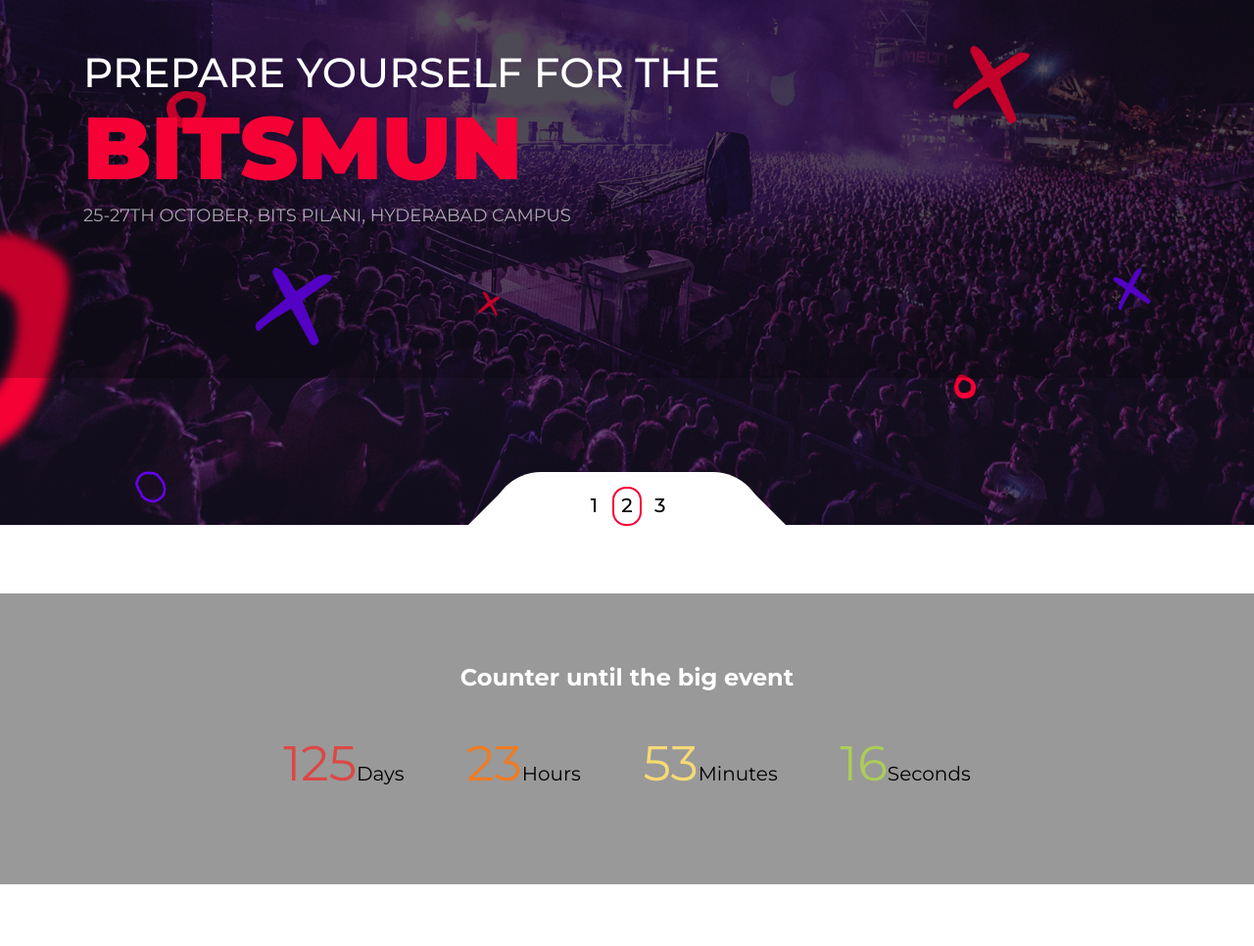
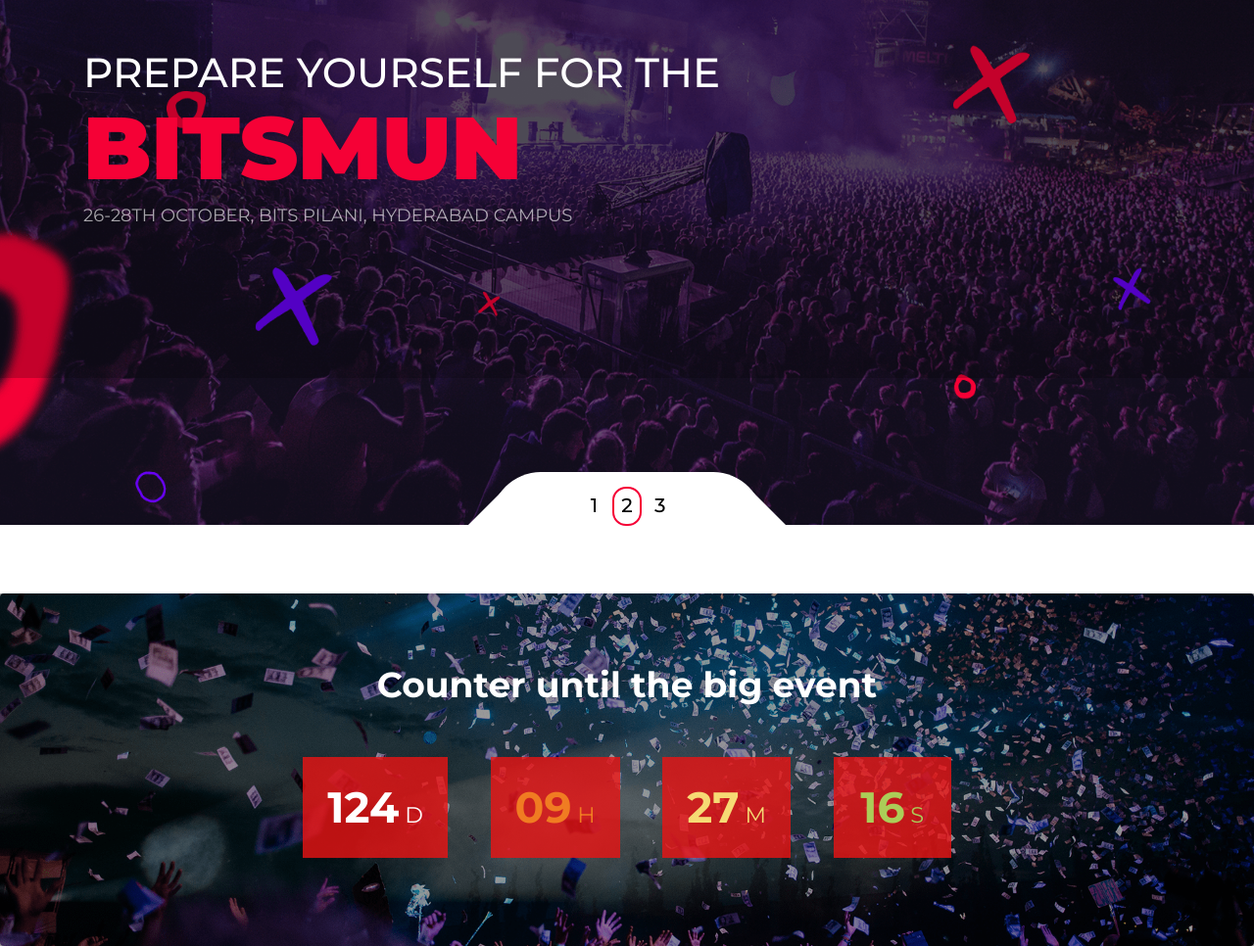
Before and after one commit to Kailash0311/BITSMUN-2018, a website: page index.html in a window 1280 px wide. Shown: the part 264-1230 px from the top of the page at 98% size. Drawn offline with Linux system fonts and the light colour scheme; files whose address does not match are found by name.

Commit message:
initial commit

```diff
--- a/assets/css/main.css
+++ b/assets/css/main.css
@@ -34,6 +34,7 @@
 .count-class{
   display: inline-block;
   margin : 30px 30px;
+  background-color: hsla(0,0%,64%, 0.4)
 }
 #timer {
   display: inline-block;
@@ -160,12 +161,12 @@
   text-align: center;
 }
 
-.countdown div {
+.counter{
   margin: 20px;
   display: inline-block;
   padding: 25px;
   min-width: 120px;
-  background-color: #F44336;
+  background-color: hsla(0,85%, 50%, 0.8);
   color: #ffffff;
   font-size: 48px;
   font-weight: 600;
@@ -180,22 +181,22 @@
 }
 
 #days {
-  font-size: 50px;
-  color: #db4844;
+  font-size: 44px;
+  color: #;
 }
 
 #hours {
-  font-size: 50px;
+  font-size: 44px;
   color: #f07c22;
 }
 
 #minutes {
-  font-size: 50px;
+  font-size: 44px;
   color: #f6da74;
 }
 
 #seconds {
-  font-size: 50px;
+  font-size: 44px;
   color: #abcd58;
 }
 
--- a/assets/js/main.js
+++ b/assets/js/main.js
@@ -54,7 +54,7 @@
      ----------------------------------------------------------- */
      function makeTimer() {
 
-        var endTime = new Date("27 October 2018 9:56:00 GMT+01:00");
+        var endTime = new Date("26 October 2018 00:00:00 GMT+05:30");
         endTime = (Date.parse(endTime) / 1000);
 
         var now = new Date();
@@ -71,10 +71,10 @@
         if (minutes < "10") { minutes = "0" + minutes; }
         if (seconds < "10") { seconds = "0" + seconds; }
 
-        $("#days").html( days + "<span>Days</span>");
-        $("#hours").html(hours +"<span>Hours</span>");
-        $("#minutes").html(minutes + "<span>Minutes</span>");
-        $("#seconds").html(seconds + "<span>Seconds</span>");
+        $("#days").html(days+"<small><small><small> D</small></small></small>");
+        $("#hours").html(hours+"<small><small><small> H</small></small></small>");
+        $("#minutes").html(minutes+"<small><small><small> M</small></small></small>");
+        $("#seconds").html(seconds+"<small><small><small> S</small></small></small>");
 
 }
 
--- a/index.html
+++ b/index.html
@@ -84,7 +84,7 @@
                                 </h2>
                                 <strong class="cover-xl-text">BITSMUN</strong>
                                 <p class="cover-date">
-                                    25-27th October, BITS Pilani, Hyderabad Campus
+                                    26-28th October, BITS Pilani, Hyderabad Campus
                                 </p>
                             </div>
                         </div>
@@ -101,7 +101,7 @@
                                 </h2>
                                 <strong class="cover-xl-text">BITSMUN</strong>
                                 <p class="cover-date">
-                                    25-27th October, BITS Pilani, Hyderabad Campus
+                                    26-28th October, BITS Pilani, Hyderabad Campus
                                 </p>
                             </div>
                         </div>
@@ -118,7 +118,7 @@
                                 </h2>
                                 <strong class="cover-xl-text">BITSMUN</strong>
                                 <p class="cover-date">
-                                    25-27th October, BITS Pilani, Hyderabad Campus
+                                    26-28th October, BITS Pilani, Hyderabad Campus
                                 </p>
                             </div>
                         </div>
@@ -150,12 +150,12 @@
         <div class="container">
             <div class="row justify-content-center">
                 <div class="col-12 col-md-10">
-                    <h4 class="mb30 text-center color-light">Counter until the big event</h4>
+                    <h3 class="mb30 text-center color-light">Counter until the big event</h4>
                     <div id="timer" class="text-center">
-                        <div class="count-class" id="days"></div>
-                        <div class="count-class" id="hours"></div>
-                        <div class="count-class" id="minutes"></div>
-                        <div class="count-class" id="seconds"></div>
+                        <div class="counter" id="days"></div>
+                        <div class="counter" id="hours"></div>
+                        <div class="counter" id="minutes"></div>
+                        <div class="counter" id="seconds"></div>
                     </div>
 
                 </div>
```
Also changed, not shown: assets/img/bg/101.png (added), assets/img/bg/12.png (added), assets/img/bg/123.png (renamed from assets/img/bg/bg-img.png), assets/img/bg/slider.jpg (added), assets/img/brands/b11.png (added), assets/img/brands/b12.png (added), assets/img/brands/b13.png (added), assets/img/brands/b14.png (added), assets/img/brands/b15.png (added), assets/img/brands/b16.png (added).
